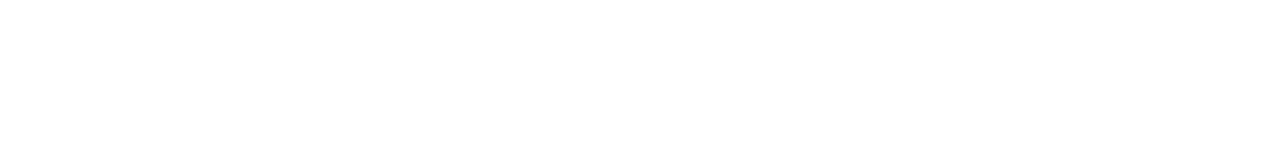
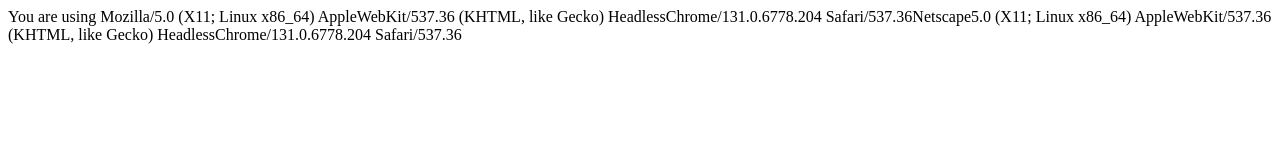
Before and after one commit to acciojob/browser-info-Ashishrock9394, a website: page main.html in a window 1280 px wide. Drawn offline with Linux system fonts and the light colour scheme.

Commit message:
created a submission

```diff
--- a/main.html
+++ b/main.html
@@ -8,6 +8,7 @@
 
 <body>
 	<!-- the entire body must be written by student -->
+	<div id="browser-info"></div>
     <script type="text/javascript" src="./script.js">
 </script>
 
--- a/script.js
+++ b/script.js
@@ -1 +1,2 @@
-//your JS code here. If required.
+document.getElementById("browser-info").innerHTML =
+"You are using " + navigator.userAgent + navigator.appName + navigator.appVersion;
```
